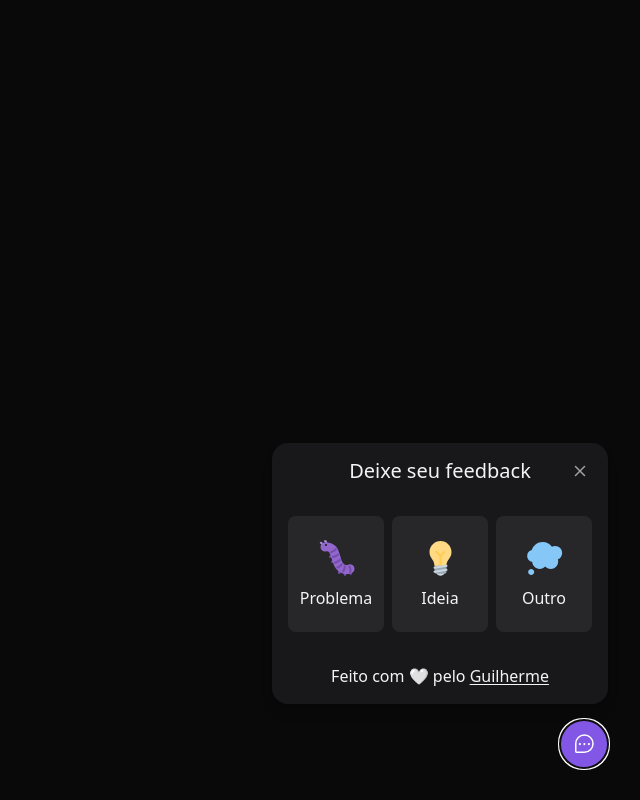
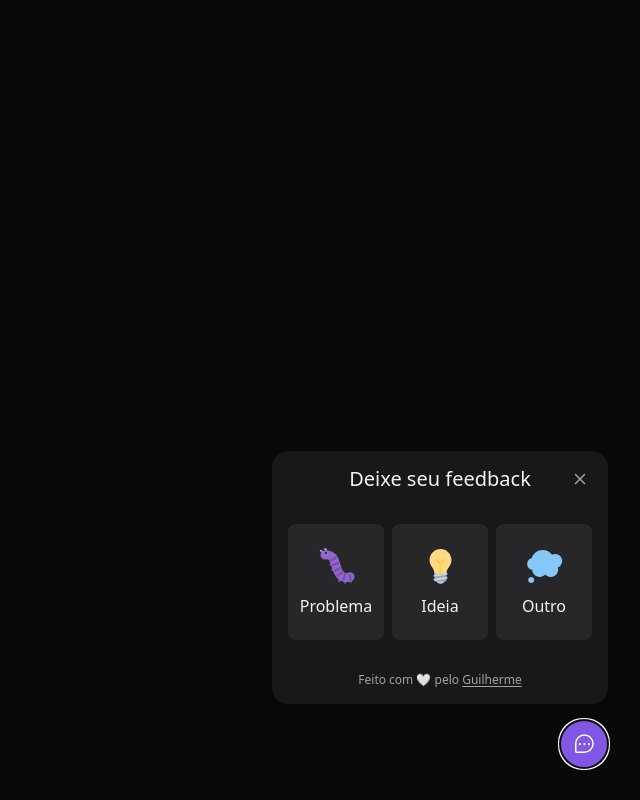
Before and after one commit to guibrbs/nlw-impulse, a React (Vite) app: page / in a window 1280 px wide. Both pictures are taken after a click on the button "Feedback". Shown: the whole page, without its empty margins (640-1280 px from the left). Built offline with nearby package versions, Linux system fonts and the light colour scheme.

Commit message:
:rocket: Adding classname on widget form footer

```diff
--- a/src/components/WidgetForm/index.tsx
+++ b/src/components/WidgetForm/index.tsx
@@ -48,7 +48,7 @@ export function WidgetForm(){
                 />
             )}
 
-            <footer>
+            <footer className='text-xs text-neutral-400'>
                 Feito com 🤍 pelo <a className="underline underline-offset-2" href="https://guibrbs.github.io/Portfolio" target={"_blank"}> Guilherme</a>
             </footer>
         </div>
```
